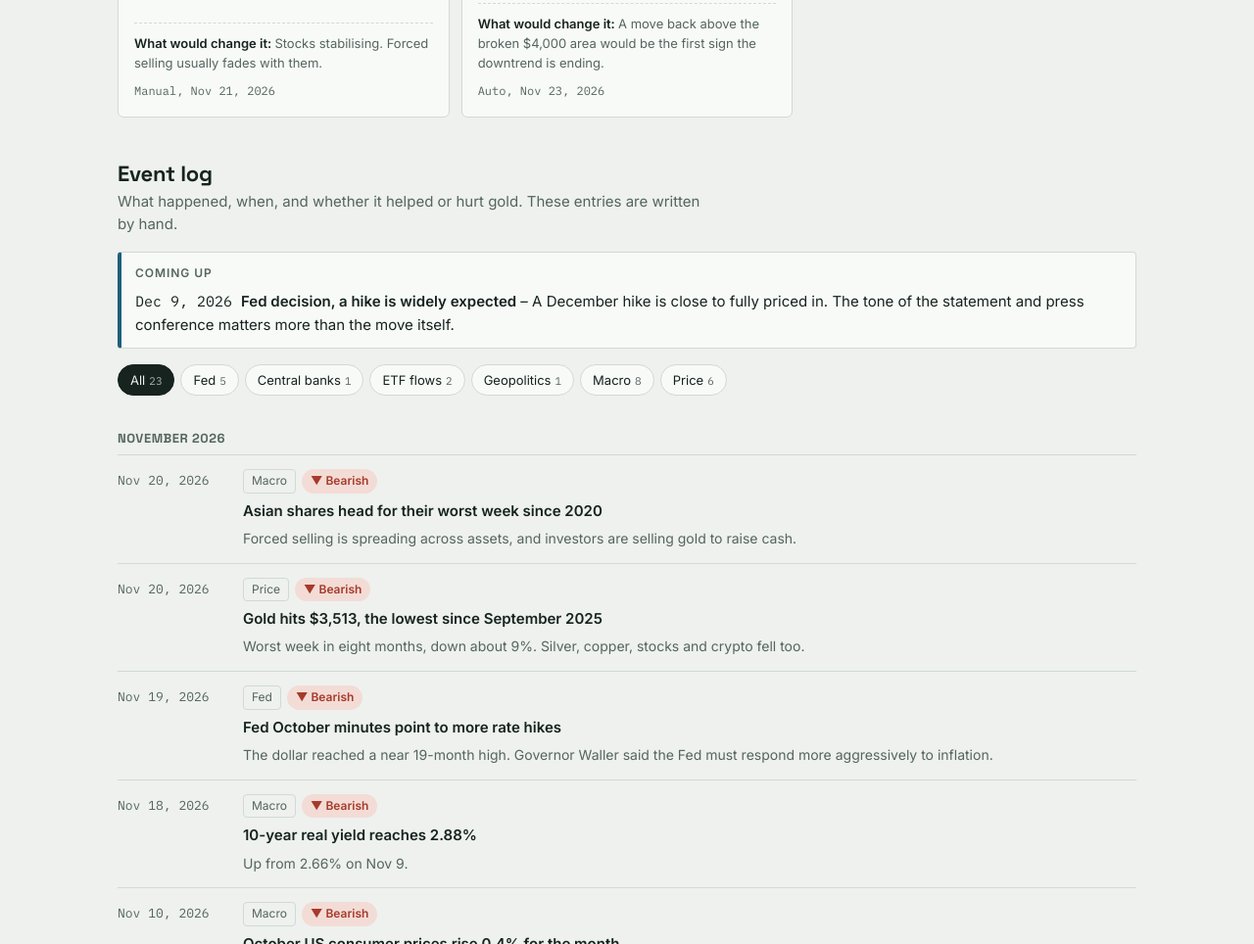
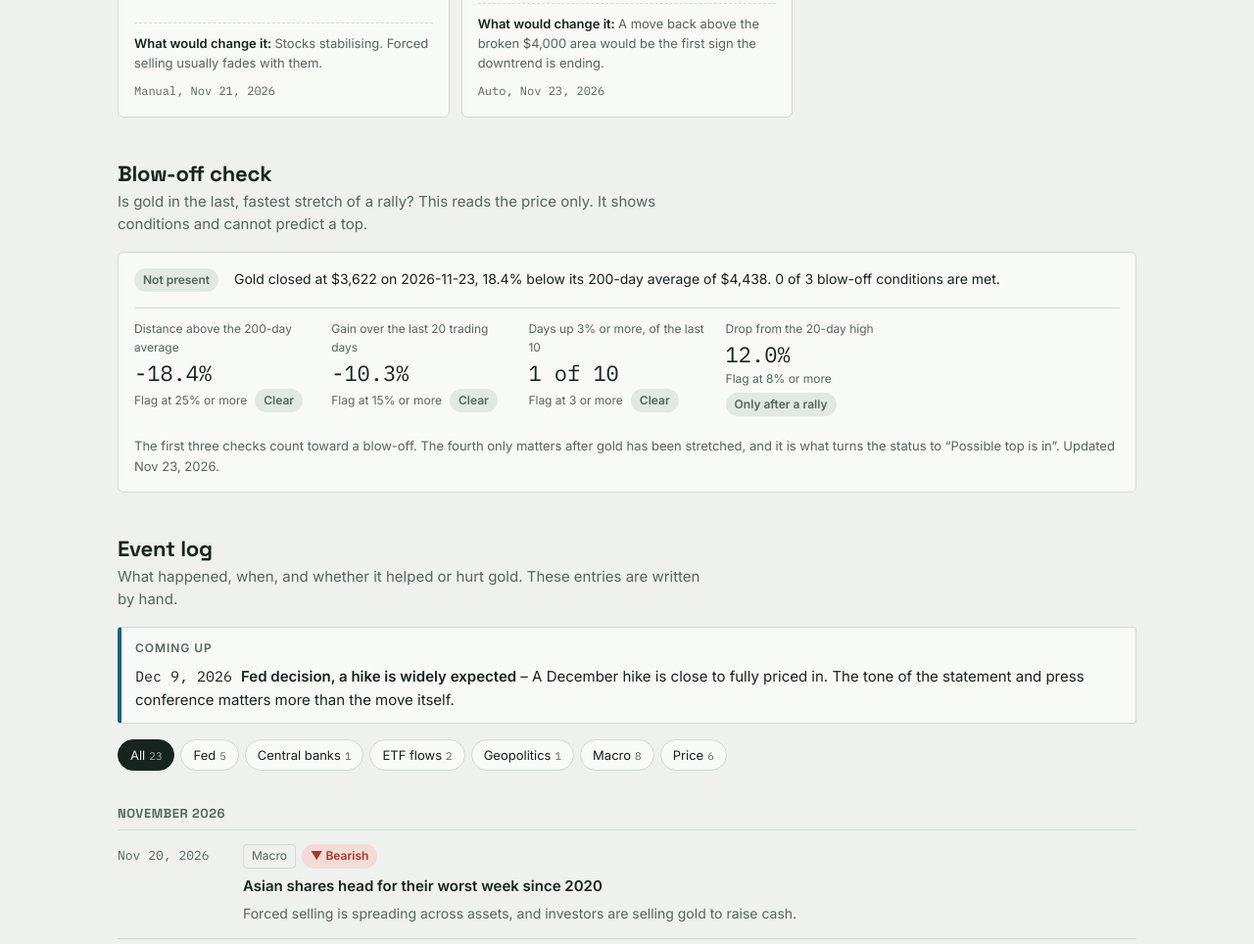
Before and after one commit to myenebeb/gold-watch, a plain HTML site: page index.html in a window 1280 px wide. Shown: the part 1626-2590 px from the top of the page at 98% size. Drawn offline with Linux system fonts and the light colour scheme.

Commit message:
Add blow-off check section and rendering logic

```diff
--- a/index.html
+++ b/index.html
@@ -88,6 +88,16 @@ a { color: var(--accent); text-underline-offset: 2px; }
 .pill.bear { background: var(--bear-bg); color: var(--bear); } .pill.bull { background: var(--bull-bg); color: var(--bull); }
 .pill.warn { background: var(--warn-bg); color: var(--warn); } .pill.turn { background: var(--turn-bg); color: var(--turn); }
 .pill.mute { background: var(--mute-bg); color: var(--mute); }
+.bo { background: var(--surface); border: 1px solid var(--line); border-radius: 6px; padding: 16px; display: flex; flex-direction: column; gap: 16px; }
+.bo-top { display: flex; flex-wrap: wrap; align-items: flex-start; gap: 10px 16px; }
+.bo-top p { flex: 1 1 280px; min-width: 0; font-size: 14px; }
+.bo-checks { display: grid; grid-template-columns: repeat(auto-fill, minmax(min(100%, 200px), 1fr)); gap: 0; border-top: 1px solid var(--line); }
+.bo-check { padding: 12px 14px 4px 0; display: flex; flex-direction: column; gap: 3px; min-width: 0; }
+.bo-check .bl { font-size: 12px; color: var(--muted); }
+.bo-check .bv { font-family: var(--font-data); font-size: 22px; font-variant-numeric: tabular-nums; line-height: 1.2; }
+.bo-check .bt { font-size: 12px; color: var(--muted); display: flex; flex-wrap: wrap; gap: 4px 8px; align-items: center; }
+.bo-check.hit .bv { color: var(--bear); }
+.bo-note { font-size: 13px; color: var(--muted); }
 
 .chips { display: flex; flex-wrap: wrap; gap: 6px; }
 .chip { font: inherit; font-size: 13px; padding: 5px 12px; border: 1px solid var(--line); border-radius: 99px; background: var(--surface); color: var(--ink); cursor: pointer; }
@@ -158,6 +168,14 @@ a { color: var(--accent); text-underline-offset: 2px; }
       <p class="summary" id="sigSummary">Loading signals.</p>
     </div>
     <div class="signals" id="signals"></div>
+  </section>
+
+  <section class="sec" id="boSec" aria-labelledby="h-bo" hidden>
+    <div class="sec-head">
+      <h2 id="h-bo">Blow-off check</h2>
+      <p>Is gold in the last, fastest stretch of a rally? This reads the price only. It shows conditions and cannot predict a top.</p>
+    </div>
+    <div class="bo" id="bo"></div>
   </section>
 
   <section class="sec" aria-labelledby="h-ev">
@@ -359,7 +377,30 @@ a { color: var(--accent); text-underline-offset: 2px; }
     });
   }
 
-  function renderAll() { renderHeader(); renderCycle(); renderSignals(); renderEvents(); renderNews(); }
+  var BO_PILL = { none: "mute", early: "warn", active: "bear", reversal: "bear" };
+  function renderBlowoff() {
+    var b = D.blowoff, sec = $("boSec"), box = $("bo");
+    if (!b || !b.checks) { sec.hidden = true; return; }
+    sec.hidden = false; clear(box);
+    box.append(h("div", { class: "bo-top" },
+      h("span", { class: "pill " + (BO_PILL[b.status] || "mute"), text: b.label }),
+      h("p", { text: b.reading })));
+    var grid = h("div", { class: "bo-checks" });
+    b.checks.forEach(function (c) {
+      var val = c.unit === "%" ? (c.value > 0 && c.id !== "reversal" ? "+" : "") + c.value.toFixed(1) + "%" : c.value + " of 10";
+      var lim = c.unit === "%" ? c.limit + "% or more" : c.limit + " or more";
+      var on = c.counts ? c.hit : (c.hit && b.status === "reversal");
+      var pillText = on ? "Flagged" : (!c.counts && c.hit ? "Only after a rally" : "Clear");
+      grid.append(h("div", { class: "bo-check" + (on ? " hit" : "") },
+        h("span", { class: "bl", text: c.label }),
+        h("span", { class: "bv", text: val }),
+        h("span", { class: "bt" }, "Flag at " + lim,
+          h("span", { class: "pill " + (on ? "bear" : "mute"), text: pillText }))));
+    });
+    box.append(grid, h("p", { class: "bo-note", text: "The first three checks count toward a blow-off. The fourth only matters after gold has been stretched, and it is what turns the status to “Possible top is in”. Updated " + fmtDate(b.updated) + "." }));
+  }
+
+  function renderAll() { renderHeader(); renderCycle(); renderSignals(); renderBlowoff(); renderEvents(); renderNews(); }
 
   function load() {
     fetch("data.json?t=" + Date.now(), { cache: "no-store" }).then(function (r) {
```
